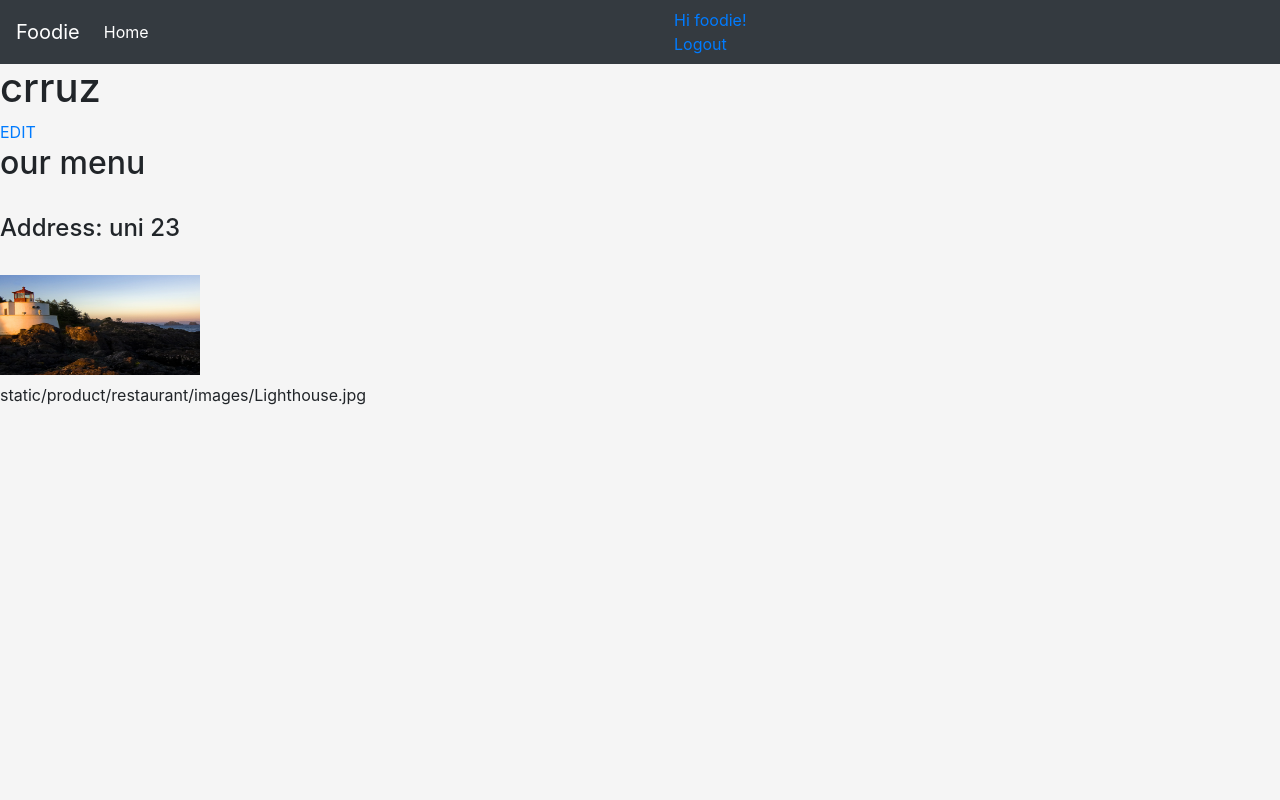
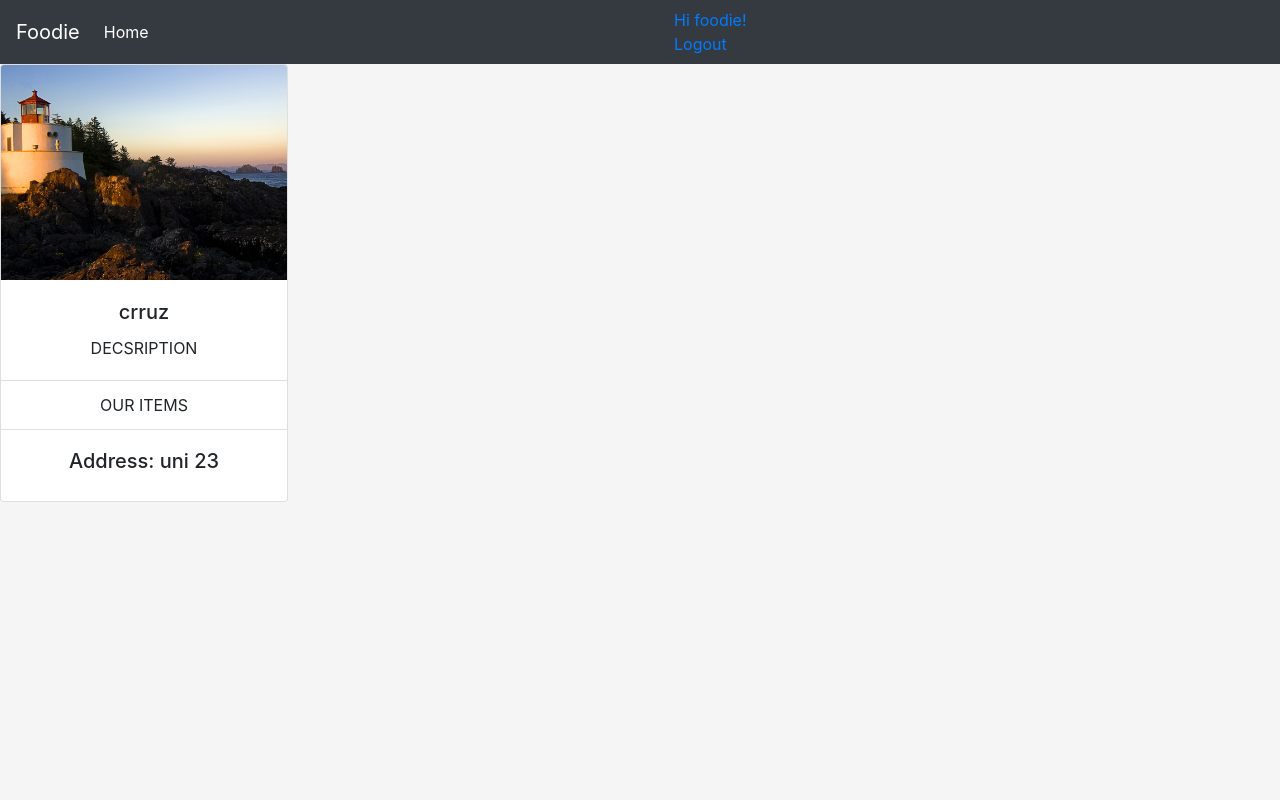
Before and after one commit to navjotchaudhary/FoodApp, a Django app: a page that uses template/common.html in a window 1280 px wide. Run offline with Django 3.2, Linux system fonts and the light colour scheme; a user stored in the database is signed in; data comes from the database, SQL or seed files in the repository; some libraries are stand-ins or nearby versions.

Commit message:
added card

```diff
--- a/template/common.html
+++ b/template/common.html
@@ -8,7 +8,7 @@
     <!-- Bootstrap CSS -->
     <link rel="stylesheet" href="https://stackpath.bootstrapcdn.com/bootstrap/4.3.1/css/bootstrap.min.css" integrity="sha384-ggOyR0iXCbMQv3Xipma34MD+dH/1fQ784/j6cY/iJTQUOhcWr7x9JvoRxT2MZw1T" crossorigin="anonymous">
 
-    <title>Hello, world!</title>
+    <title>FOODIE</title>
   </head>
   <body style="background-color:whitesmoke;">
     <nav class="navbar navbar-expand-lg navbar-dark bg-dark ">
--- a/template/home.html
+++ b/template/home.html
@@ -10,7 +10,7 @@
 <ul  class="list-group">
 {% endif %}
 	{% for r in res %}
-	<li class="list-group-item mt-2 " style="background-color:rgb(211, 203, 203);"><a class="stretched-link" style='color:darkslategray' href="product/{{ r }}">  </a><h4>{{ r }}</h4></li>
+	<li class="list-group-item mt-2 " style="background-color:rgb(211, 203, 203);text-align: center;"><a class="stretched-link" style='color:darkslategray' href="product/{{ r }}">  </a><h4>{{ r }}</h4></li>
 
 
 </ul>
--- a/template/products/restaurant.html
+++ b/template/products/restaurant.html
@@ -5,35 +5,32 @@
 {% block body %}
 
 
-	 <h1>  {{ restaurant.name }}</h1>
+<div style="text-align: center;">
+<div class="card" style="width: 18rem;text-align: center;">
+   <img src="../{{ restaurant.image }}" class="card-img-top" alt="...">
+   <div class="card-body">
+     <h5 class="card-title">{{ restaurant.name }}</h5>
+     <p class="card-text">DECSRIPTION</p>
+   </div>
+   <ul class="list-group list-group-flush">
+     <li class="list-group-item">OUR ITEMS</li>
 
+     {% for r in restaurant.menu.all %}
 
-    {% if request.user.is_staff %}
-<a href=http://127.0.0.1:8000/admin/product/restaurant/{{ restaurant.id }}/change/>EDIT</a>
-{% endif %}
-<br>
-<h2> our menu</h2>
-{% for r in restaurant.menu.all %}
-
-	  <h4>{{ r }}</h4>{% if request.user.is_staff %}<a href=http://127.0.0.1:8000/admin/product/food/{{ r.id }}/change/> EDIT</a>
+     <li class="list-group-item">{{ r }}</li>{% if request.user.is_staff %}
+     <a href=http://127.0.0.1:8000/admin/product/food/{{ r.id }}/change/> EDIT</a>
 
 {% endif %}
 
    {%  endfor %}
 
 
-<br>
-
-<h4> Address: {{ restaurant.address }}</h4>
-
-<br>
-
-   <img width="200" height="100" src=../{{ restaurant.image }} >
-<h4>  </h4>
-
-{{ restaurant.image }}
-<br>
-
+   </ul>
+   <div class="card-body">
+      <h5> Address: {{ restaurant.address }}</h5>
+   </div>
+ </div>
+</div>
 
 
  {% endblock  %}
```
Also changed, not shown: accounts/templates/accounts/login.html (+17 -13 lines).
